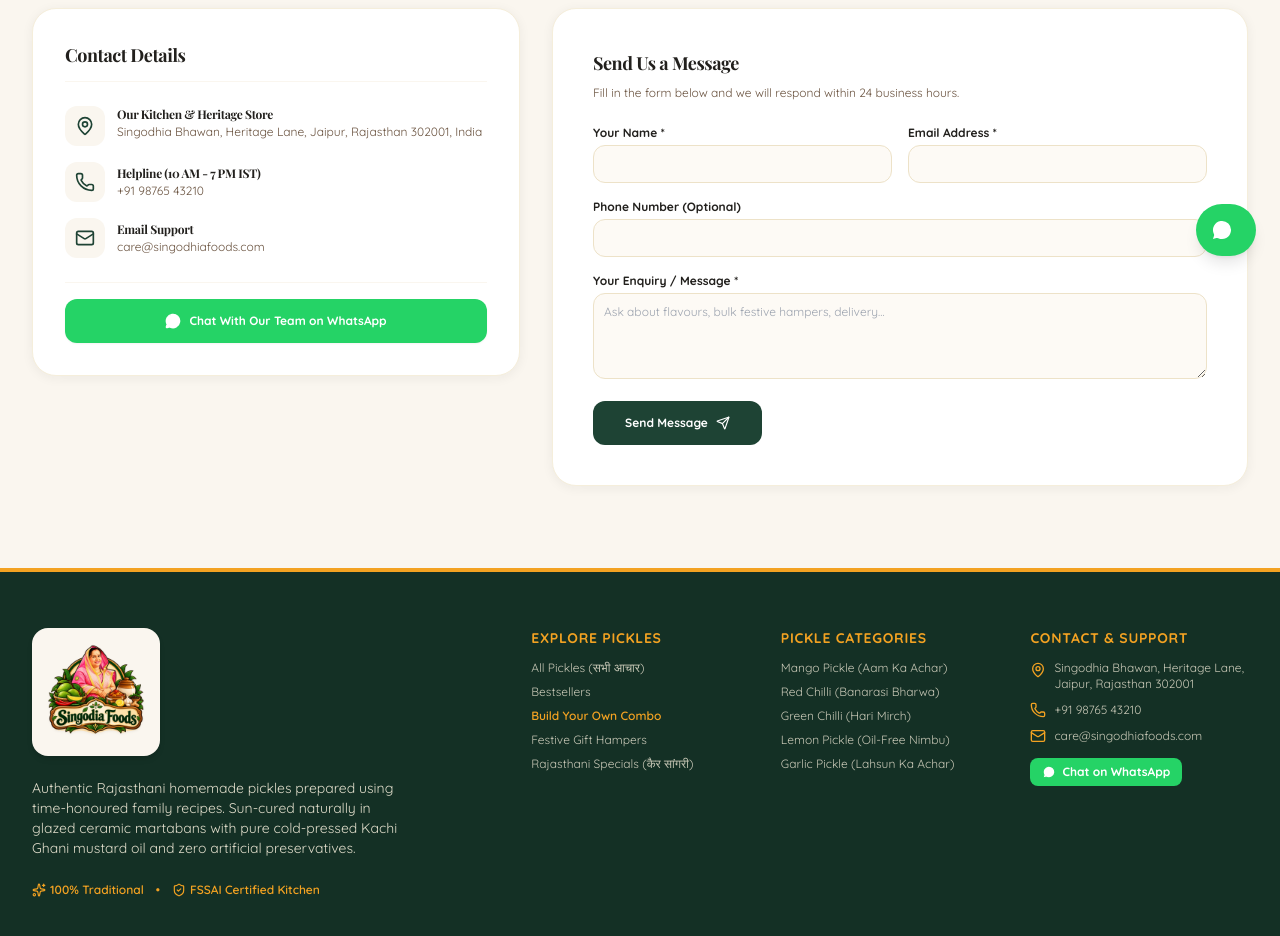
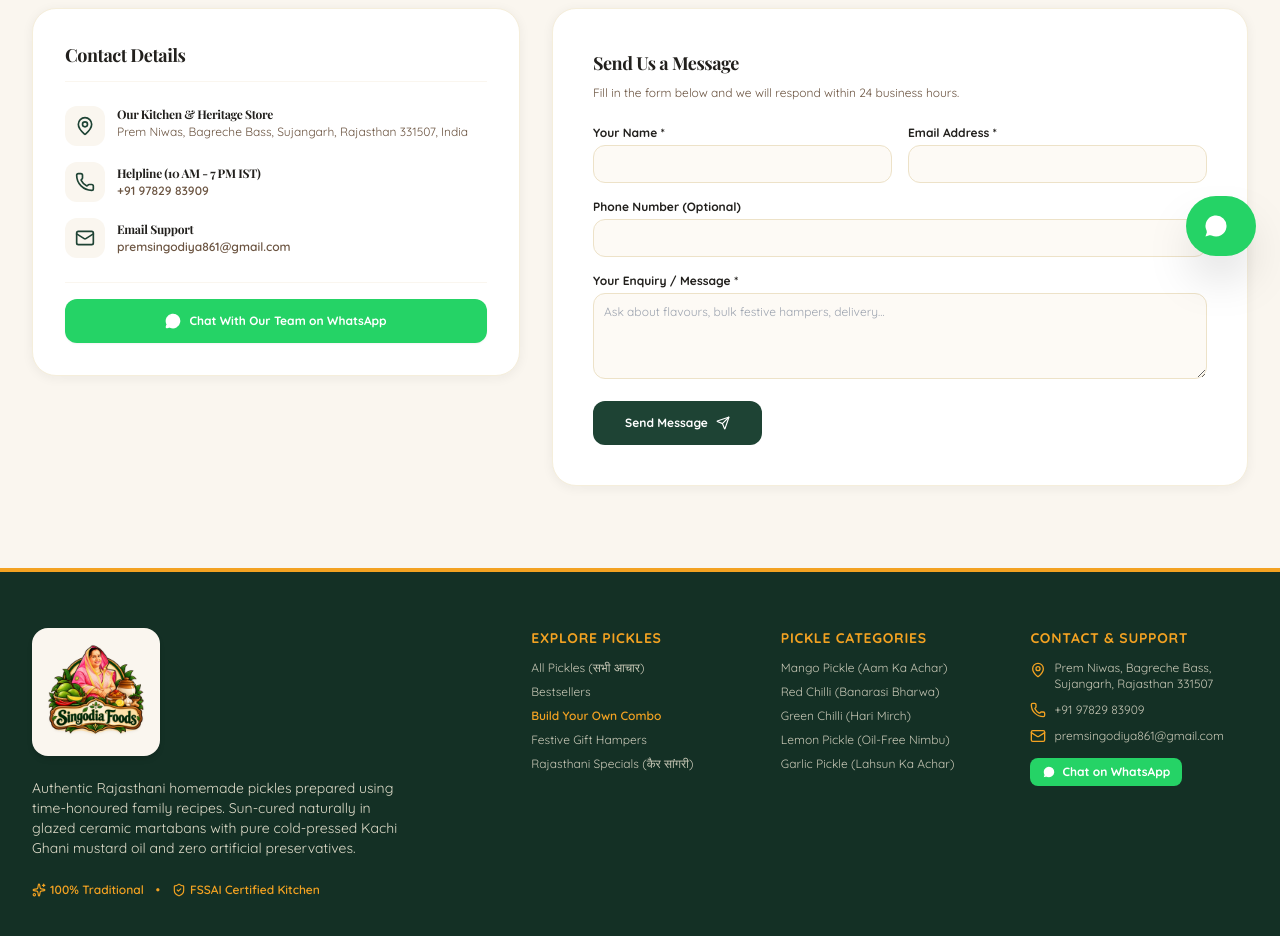
Before and after one commit to Devansh-Soni1/singodia-foods, a React (Vite) app in the folder client/: page /contact in a window 1280 px wide. Shown: the part 520-1456 px from the top of the page. Built offline with nearby package versions, Linux system fonts and the light colour scheme; no server answers; a web font is replaced by a local one.

Commit message:
Update store contact details and floating WhatsApp button with auto-typed issue support message

```diff
--- a/client/src/components/common/Footer.jsx
+++ b/client/src/components/common/Footer.jsx
@@ -110,19 +110,19 @@
             <ul className="space-y-2.5 text-xs text-cream-200/80">
               <li className="flex items-start gap-2">
                 <MapPin className="w-4 h-4 text-mustard flex-shrink-0 mt-0.5" />
-                <span>Singodhia Bhawan, Heritage Lane, Jaipur, Rajasthan 302001</span>
+                <span>Prem Niwas, Bagreche Bass, Sujangarh, Rajasthan 331507</span>
               </li>
               <li className="flex items-center gap-2">
                 <Phone className="w-4 h-4 text-mustard flex-shrink-0" />
-                <span>+91 98765 43210</span>
+                <a href="tel:+919782983909" className="hover:text-mustard transition-colors">+91 97829 83909</a>
               </li>
               <li className="flex items-center gap-2">
                 <Mail className="w-4 h-4 text-mustard flex-shrink-0" />
-                <span>care@singodhiafoods.com</span>
+                <a href="mailto:premsingodiya861@gmail.com" className="hover:text-mustard transition-colors">premsingodiya861@gmail.com</a>
               </li>
               <li className="pt-1">
                 <a
-                  href="https://wa.me/919876543210"
+                  href="https://wa.me/919782983909?text=Namaste%20Singodhia%20Foods!%20Mujhe%20order%20%2F%20products%20ke%20sambandh%20me%20query%20%2F%20issue%20ke%20liye%20help%20chahiye."
                   target="_blank"
                   rel="noopener noreferrer"
                   className="inline-flex items-center gap-1.5 px-3 py-1.5 rounded-lg bg-[#25D366] text-white font-bold text-xs hover:bg-[#20ba5a] transition-colors"
--- a/client/src/components/common/Navbar.jsx
+++ b/client/src/components/common/Navbar.jsx
@@ -419,7 +419,7 @@
               )}
 
               <a
-                href="https://wa.me/919876543210"
+                href="https://wa.me/919782983909?text=Namaste%20Singodhia%20Foods!%20Mujhe%20order%20%2F%20products%20ke%20sambandh%20me%20query%20%2F%20issue%20ke%20liye%20help%20chahiye."
                 target="_blank"
                 rel="noopener noreferrer"
                 className="flex items-center justify-center gap-2 py-2.5 text-xs font-bold bg-[#25D366] text-white rounded-xl shadow-xs"
--- a/client/src/components/common/WhatsAppButton.jsx
+++ b/client/src/components/common/WhatsAppButton.jsx
@@ -2,7 +2,7 @@
 import { MessageCircle } from 'lucide-react';
 import { adminAPI } from '../../services/api';
 
-export const WhatsAppButton = ({ phoneNumber = '919876543210' }) => {
+export const WhatsAppButton = ({ phoneNumber = '919782983909' }) => {
   const [activeNumber, setActiveNumber] = useState(phoneNumber);
 
   useEffect(() => {
@@ -13,28 +13,38 @@
           setActiveNumber(res.settings.whatsappNumber);
         }
       } catch (e) {
-        // Fallback
+        // Fallback to prop
       }
     };
     fetchNumber();
   }, [phoneNumber]);
 
-  const message = encodeURIComponent('Namaste Singodhia Foods! I have a query regarding your homemade pickles.');
-  const whatsappUrl = `https://wa.me/${activeNumber}?text=${message}`;
+  const issueMessage = encodeURIComponent(
+    'Namaste Singodhia Foods! Mujhe order / pickle products ke sambandh me query / issue ke liye help chahiye. Kripya meri sahayata karein.'
+  );
+  const whatsappUrl = `https://wa.me/${activeNumber}?text=${issueMessage}`;
 
   return (
+    <aside aria-label="Customer Support">
       <a
         href={whatsappUrl}
         target="_blank"
         rel="noopener noreferrer"
-      aria-label="Chat with Singodhia Foods on WhatsApp"
-      className="fixed bottom-6 right-6 z-40 bg-[#25D366] hover:bg-[#20ba5a] text-white p-3.5 rounded-full shadow-lg hover:shadow-2xl transition-all duration-300 transform hover:scale-105 flex items-center gap-2 group"
+        aria-label="Chat with Singodhia Foods Support on WhatsApp"
+        className="fixed bottom-6 right-6 z-50 bg-[#25D366] hover:bg-[#20ba5a] text-white p-3.5 sm:p-4 rounded-full shadow-2xl hover:shadow-[0_10px_25px_rgba(37,211,102,0.4)] transition-all duration-300 transform hover:scale-110 flex items-center gap-2.5 group cursor-pointer"
+        title="Chat with Singodhia Foods Support on WhatsApp"
       >
-      <MessageCircle className="w-6 h-6 fill-white text-[#25D366]" />
-      <span className="max-w-0 overflow-hidden whitespace-nowrap group-hover:max-w-xs transition-all duration-300 ease-in-out text-xs font-bold pl-0 group-hover:pl-1">
-        Order on WhatsApp
+        {/* Subtle breathing ripple glow */}
+        <span className="absolute -inset-1 rounded-full bg-[#25D366]/30 animate-ping pointer-events-none" />
+
+        <MessageCircle className="w-6 h-6 sm:w-7 sm:h-7 fill-white text-[#25D366] relative z-10" />
+
+        {/* Expandable text pill on hover */}
+        <span className="max-w-0 overflow-hidden whitespace-nowrap group-hover:max-w-xs transition-all duration-300 ease-in-out text-xs sm:text-sm font-extrabold tracking-wide pl-0 group-hover:pl-1 relative z-10">
+          WhatsApp Support • सहायता
         </span>
       </a>
+    </aside>
   );
 };
 
--- a/client/src/layouts/MainLayout.jsx
+++ b/client/src/layouts/MainLayout.jsx
@@ -33,7 +33,7 @@
       {/* Interactive Global Drawers & Modals */}
       <CartDrawer />
       <SearchModal isOpen={searchModalOpen} onClose={() => setSearchModalOpen(false)} />
-      <WhatsAppButton phoneNumber="919876543210" />
+      <WhatsAppButton phoneNumber="919782983909" />
     </div>
   );
 };
--- a/client/src/pages/ContactPage.jsx
+++ b/client/src/pages/ContactPage.jsx
@@ -43,7 +43,7 @@
                   <div>
                     <h4 className="font-bold">Our Kitchen & Heritage Store</h4>
                     <p className="text-earth-brown mt-0.5">
-                      Singodhia Bhawan, Heritage Lane, Jaipur, Rajasthan 302001, India
+                      Prem Niwas, Bagreche Bass, Sujangarh, Rajasthan 331507, India
                     </p>
                   </div>
                 </div>
@@ -54,7 +54,9 @@
                   </div>
                   <div>
                     <h4 className="font-bold">Helpline (10 AM - 7 PM IST)</h4>
-                    <p className="text-earth-brown mt-0.5">+91 98765 43210</p>
+                    <p className="text-earth-brown mt-0.5">
+                      <a href="tel:+919782983909" className="hover:text-brand-green font-semibold">+91 97829 83909</a>
+                    </p>
                   </div>
                 </div>
 
@@ -64,7 +66,9 @@
                   </div>
                   <div>
                     <h4 className="font-bold">Email Support</h4>
-                    <p className="text-earth-brown mt-0.5">care@singodhiafoods.com</p>
+                    <p className="text-earth-brown mt-0.5">
+                      <a href="mailto:premsingodiya861@gmail.com" className="hover:text-brand-green font-semibold">premsingodiya861@gmail.com</a>
+                    </p>
                   </div>
                 </div>
               </div>
@@ -72,7 +76,7 @@
               {/* Direct WhatsApp CTA */}
               <div className="pt-4 border-t border-cream-100">
                 <a
-                  href="https://wa.me/919876543210"
+                  href="https://wa.me/919782983909?text=Namaste%20Singodhia%20Foods!%20Mujhe%20order%20%2F%20products%20ke%20sambandh%20me%20query%20%2F%20issue%20ke%20liye%20help%20chahiye."
                   target="_blank"
                   rel="noopener noreferrer"
                   className="w-full py-3.5 px-4 rounded-xl bg-[#25D366] hover:bg-[#20ba5a] text-white font-bold text-xs flex items-center justify-center gap-2 shadow-sm transition-all"
--- a/client/src/pages/admin/AdminSettings.jsx
+++ b/client/src/pages/admin/AdminSettings.jsx
@@ -11,9 +11,9 @@
     standardShippingFee: 60,
     codEnabled: true,
     announcementText: '🌶️ Traditional Rajasthani Handcrafted Pickles • FREE Delivery on orders above ₹499! • Use Code: DESI10 for 10% OFF',
-    whatsappNumber: '919876543210',
-    supportPhone: '+91 98765 43210',
-    supportEmail: 'care@singodhiafoods.com',
+    whatsappNumber: '919782983909',
+    supportPhone: '+91 97829 83909',
+    supportEmail: 'premsingodiya861@gmail.com',
     heroBannerImage: '/hero-banner.png'
   });
   const [saved, setSaved] = useState(false);
--- a/client/src/services/api.js
+++ b/client/src/services/api.js
@@ -351,7 +351,7 @@
           standardShippingFee: 60,
           codEnabled: true,
           announcementText: '🌶️ Traditional Rajasthani Handcrafted Pickles • FREE Delivery on orders above ₹499! • Use Code: DESI10 for 10% OFF',
-          whatsappNumber: '919876543210',
+          whatsappNumber: '919782983909',
           heroBannerImage: '/hero-banner.png'
         }
       };
```
Also changed, not shown: 1 other file (tests, documents, lock files or other folders). Lines whose indentation alone changed are shown as unchanged.
